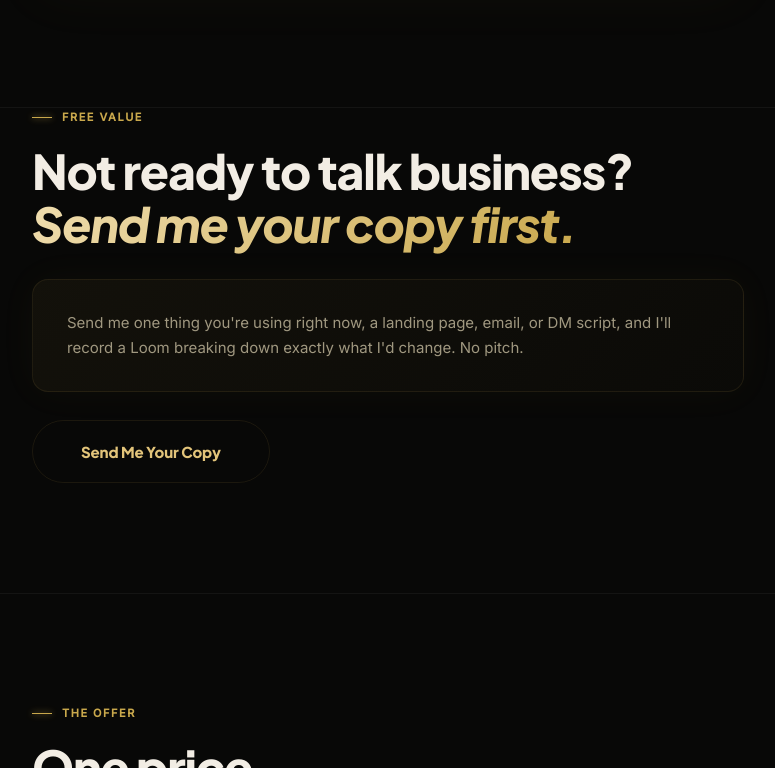
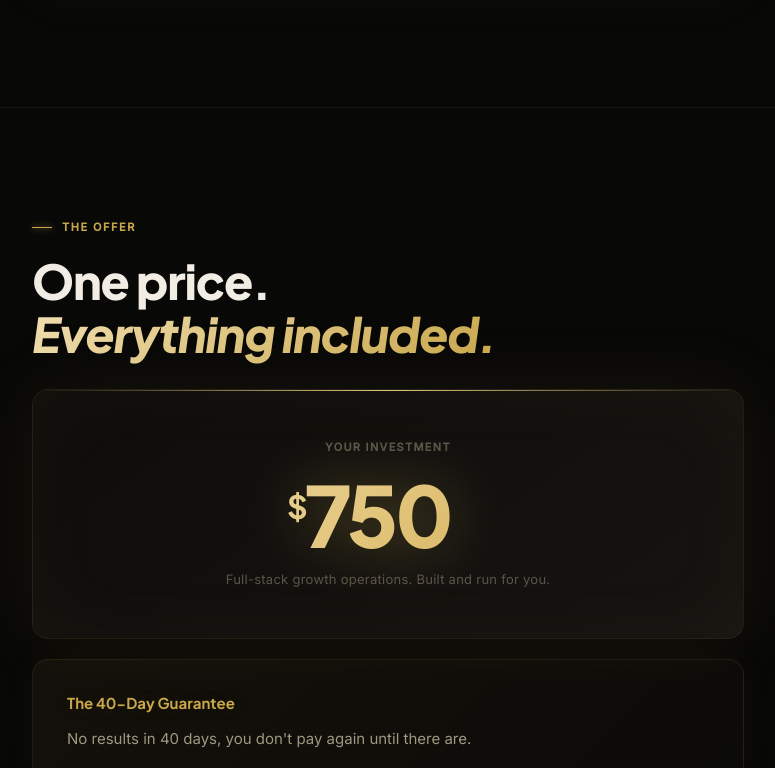
Before and after one commit to kmzscales/seven-media, a plain HTML site: page index.html in a window 1280 px wide. Shown: the part 3511-4279 px from the top of the page, without its empty margins (252-1027 px from the left). Drawn offline with Linux system fonts and the light colour scheme.

Commit message:
Fully separate growth-ops and copy offers, update pricing
sevenmedia.space: strip remaining copy mentions and the free copy
teardown lead magnet (that offer now lives entirely on the copy
site), keep both testimonials (Viseplex + TASIRRA), raise price to
$750/mo.

copy.sevenmedia.space: raise price to $500/mo.

```diff
--- a/index.html
+++ b/index.html
@@ -1007,7 +1007,7 @@
         <div class="pillar reveal d2">
           <div class="pillar-num">02</div>
           <h3>Operate</h3>
-          <p>The copy and outreach that runs inside it. Emails, DMs, follow-up. Written, sent, and maintained every month.</p>
+          <p>The outreach that runs inside it. Emails, DMs, follow-up. Sent and maintained every month.</p>
         </div>
         <div class="pillar reveal d3">
           <div class="pillar-num">03</div>
@@ -1091,18 +1091,6 @@
     </div>
   </section>
 
-  <!-- FREE VALUE -->
-  <section id="teardown">
-    <div class="container">
-      <div class="label reveal">Free Value</div>
-      <h2 class="reveal d1">Not ready to talk business?<br><em>Send me your copy first.</em></h2>
-      <div class="guarantee reveal d2">
-        <p>Send me one thing you're using right now, a landing page, email, or DM script, and I'll record a Loom breaking down exactly what I'd change. No pitch.</p>
-      </div>
-      <a class="btn btn-outline reveal d3" href="mailto:amon@sevenmedia.space?subject=Free%20Copy%20Teardown&body=Here's%20the%20landing%20page%2C%20email%2C%20or%20DM%20script%20I'd%20like%20feedback%20on%3A%0D%0A%0D%0A" style="margin-top:28px;">Send Me Your Copy</a>
-    </div>
-  </section>
-
   <!-- OFFER -->
   <section id="offer">
     <div class="container">
@@ -1111,7 +1099,7 @@
 
       <div class="price-card reveal">
         <div class="price-label">Your Investment</div>
-        <div class="price-num"><sup>$</sup>500<span>/mo</span></div>
+        <div class="price-num"><sup>$</sup>750<span>/mo</span></div>
         <div class="price-sub">Full-stack growth operations. Built and run for you.</div>
       </div>
 
@@ -1155,7 +1143,7 @@
       <h2 class="reveal">1 decision away from<br>a system<br><em>that runs itself.</em></h2>
       <p class="reveal d1">One operator. Built and run for you, every month.</p>
       <p class="reveal d2" style="color:var(--muted);font-size:16px;">If it doesn't work in 40 days, you don't pay again until it does.</p>
-      <p class="price-note reveal d3">The Client Flow System &nbsp;|&nbsp; $500/month &nbsp;|&nbsp; 40-Day Guarantee</p>
+      <p class="price-note reveal d3">The Client Flow System &nbsp;|&nbsp; $750/month &nbsp;|&nbsp; 40-Day Guarantee</p>
       <a class="btn btn-gold reveal d4" href="https://calendly.com/amon-sevenmedia/30min" target="_blank">Book a Strategy Call</a>
       <div class="ps-card reveal d4">
         <strong>P.S.</strong> 30 minutes on a call tells you whether this makes sense. No pitch. No pressure.
```
Also changed, not shown: copy.html (+2 -2 lines).
